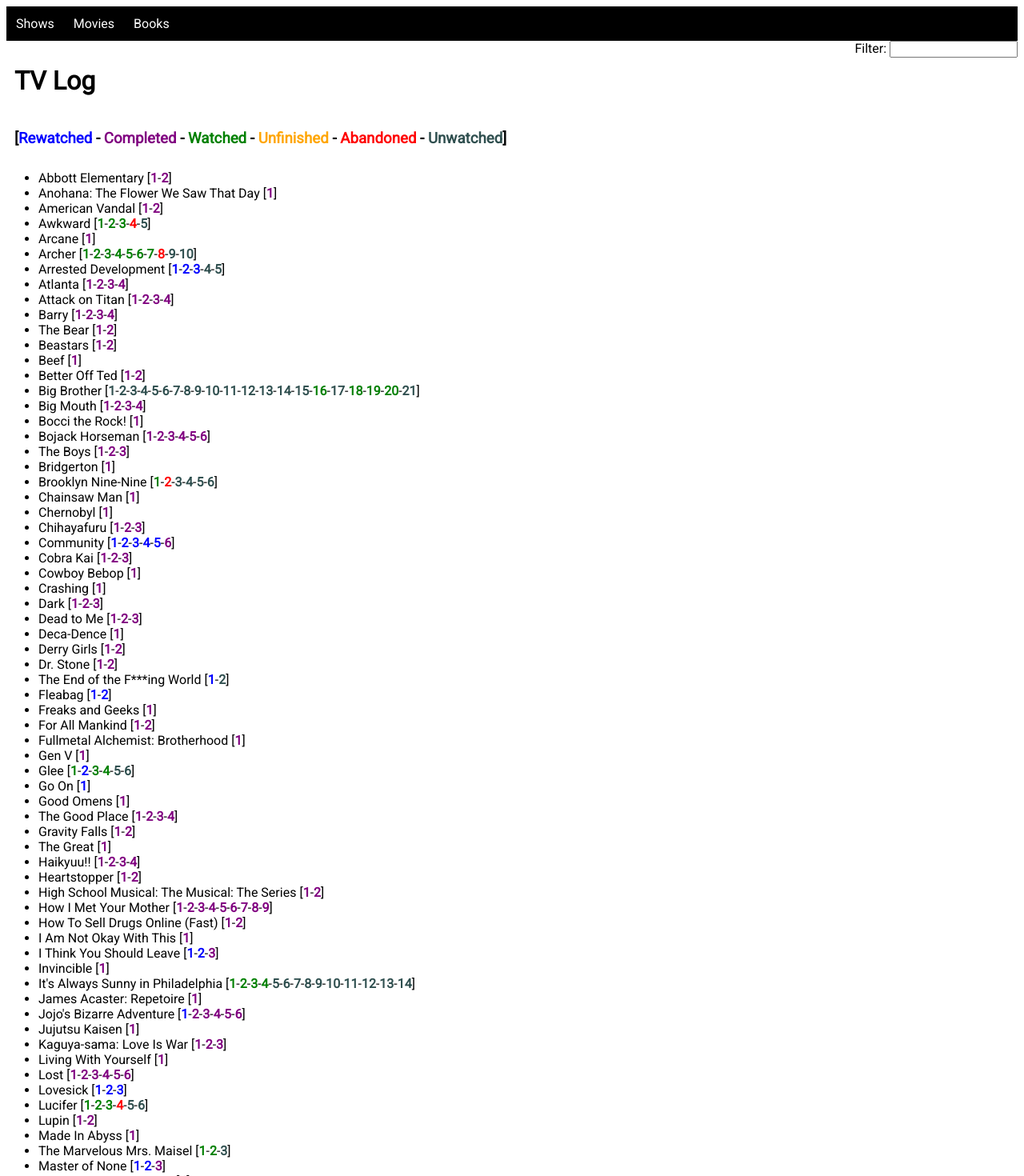
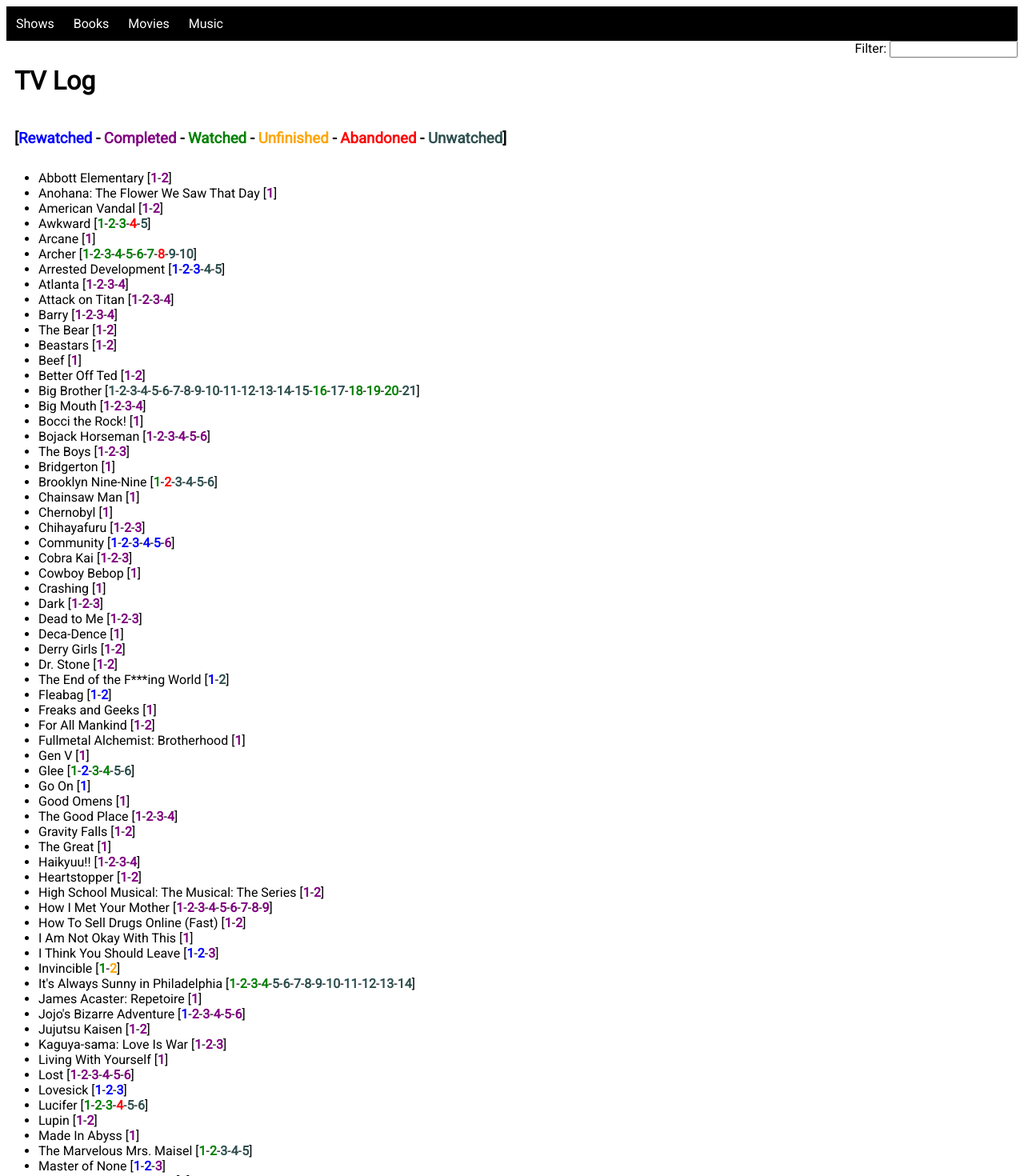
Before and after one commit to Nathansbud/MediaLog, a plain HTML site: page index.html in a window 1280 px wide. Shown: the top 1470 px of the page at 80% size. Drawn offline with Linux system fonts and the light colour scheme.

Commit message:
new media + rearrange stuffs

```diff
--- a/data/media.js
+++ b/data/media.js
@@ -460,11 +460,11 @@
     {"name":"How To Sell Drugs Online (Fast)", "seasons":2},
     {"name":"I Am Not Okay With This", "seasons":1},
     {"name":"I Think You Should Leave", "seasons":3, "watches":{1:3, 2:2}},
-    {"name":"Invincible", "seasons":1},
+    {"name":"Invincible", "seasons":2, "unfinished": 2},
     {"name":"It's Always Sunny in Philadelphia", "seasons":14, "unwatched":[5, 6, 7, 8, 9, 10, 11, 12, 13, 14]},
     {"name":"James Acaster: Repetoire", "seasons":1},
     {"name":"Jojo's Bizarre Adventure", "seasons":6, "watches":{1:2}},
-    {"name":"Jujutsu Kaisen", "seasons":1},
+    {"name":"Jujutsu Kaisen", "seasons":2},
     {"name":"Kaguya-sama: Love Is War", "seasons":3},
     {"name":"Living With Yourself", "seasons":1},
     {"name":"Lost", "seasons":6},
@@ -472,7 +472,7 @@
     {"name":"Lucifer", "seasons":6, "abandoned":4, "unwatched":[5, 6]},
     {"name":"Lupin", "seasons":2},
     {"name":"Made In Abyss", "seasons":1},
-    {"name":"The Marvelous Mrs. Maisel", "seasons":3, "unwatched":[3]},
+    {"name":"The Marvelous Mrs. Maisel", "seasons":5, "unwatched":[3, 4, 5]},
     {"name":"Master of None", "seasons":3, "watches":{1:4, 2:3}},
     {"name":"Middleditch & Schwartz", "seasons":1},
     {"name":"The Midnight Gospel", "seasons":1},
@@ -488,6 +488,7 @@
     {"name":"Patriot Act", "seasons":6},
     {"name":"The Politician", "seasons":2, "unwatched":[2]},
     {"name":"PEN15", "seasons":2, "abandoned":2},
+    {"name":"Percy Jackson and the Olympians", "seasons":1, "unfinished": 1},
     {"name":"The Promised Neverland", "seasons":2, "unwatched":[2]},
     {"name":"Ramy", "seasons":2},
     {"name":"Reservation Dogs", "seasons":3},
@@ -955,6 +956,10 @@
     {"name":"Normal People", "author": "Sally Rooney", "started": "2023-01-06", "finished": "2023-01-06"},
     {"name":"Hogfather", "author":"Terry Pratchett", "series":{"name":"Discworld", "book":20}, "started": "2023-08-24", "finished":"2023-08-28"},
     {"name":"The Bell Jar", "author":"Sylvia Plath", "started": "2023-09-06", "finished": "2023-09-14"},
+    {"name":"Bone: The Complete Edition", "author":"Jeff Smith", "series":{"name":"Bone"}},
+    {"name":"Jingo", "author":"Terry Pratchett", "series":{"name":"Discworld", "book":21}},
+    "2023",
 
-    "2023"
+    {"name":"Perfect Sound Whatever", "author":"James Acaster", "started": "2024-01-18", "finished": "2024-01-18"},
+    "2024"
 ]
--- a/index.html
+++ b/index.html
@@ -11,8 +11,9 @@
     <div id="navbar">
         <ul class="nav">
             <li><a id="tv_button" href="javascript:void(0)">Shows</a></li>
+            <li><a id="book_button" href="javascript:void(0)">Books</a></li>
             <li><a id="movie_button" href="javascript:void(0)">Movies</a></li>
-            <li><a id="book_button" href="javascript:void(0)">Books</a></li>
+            <li><a id="music_button" href="https://zummary.wordpress.com" target="_blank">Music</a></li>
         </ul>
     </div>
     <div id="search">
```
